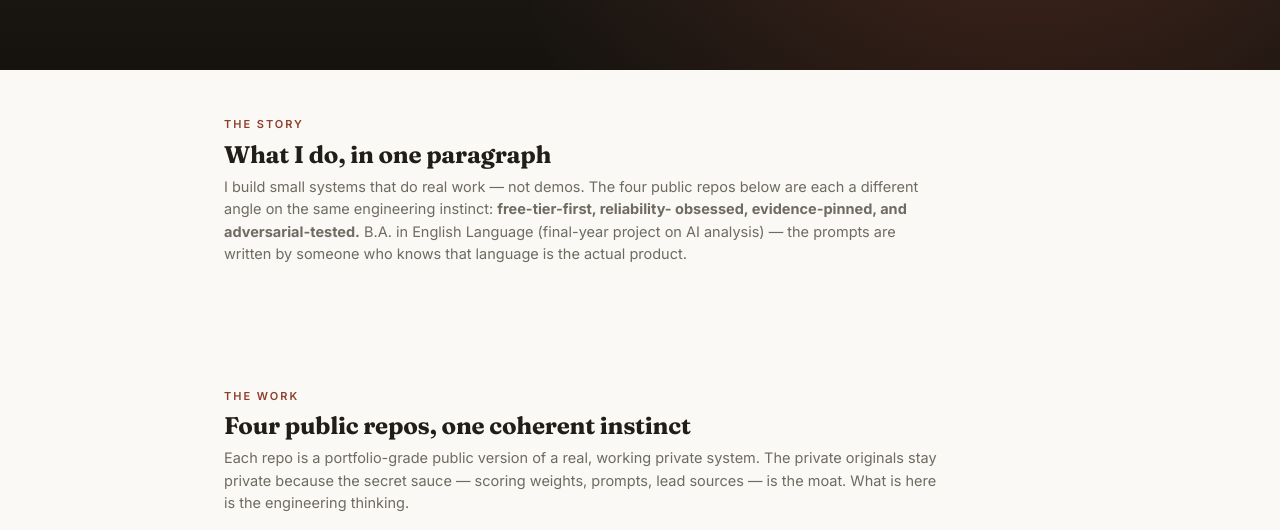
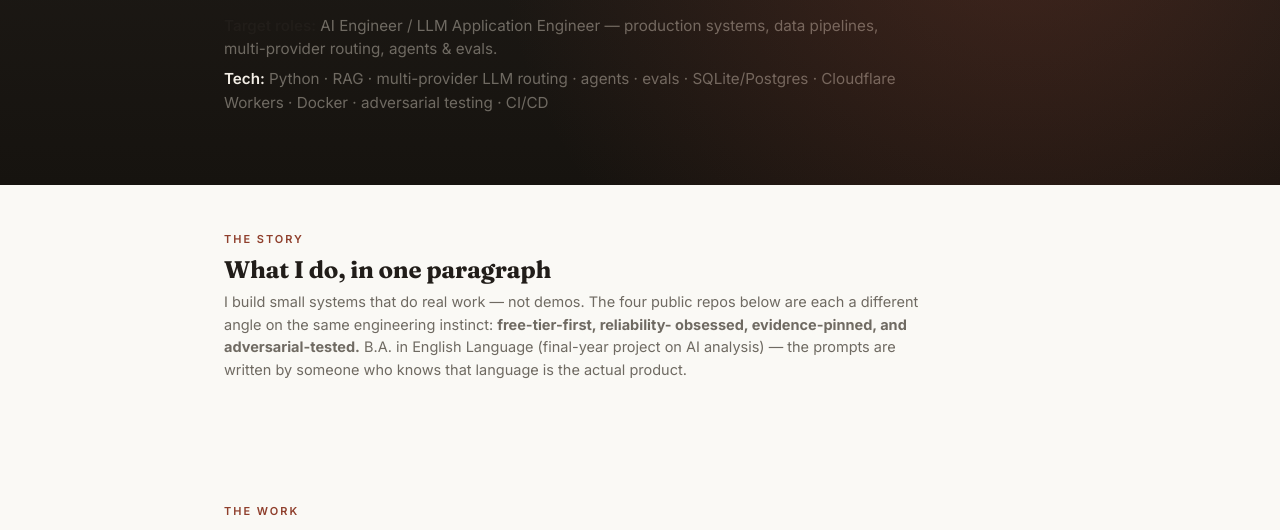
Before and after one commit to Rawbeew/portfolio, a plain HTML site: page index.html in a window 1280 px wide. Shown: the part 244-774 px from the top of the page. Drawn offline with Linux system fonts and the light colour scheme.

Commit message:
portfolio: target-roles + tech keywords block

```diff
--- a/index.html
+++ b/index.html
@@ -149,6 +149,16 @@
       model is one <em>component</em>, not the whole product — gated,
       auditable, and overridable. Free-tier-by-default on cost, evidence-
       pinned on quality.
+    </p>
+    <p class="lede" style="margin-top:12px;font-size:.95em;color:var(--mut)">
+      <strong style="color:var(--ink)">Target roles:</strong> AI Engineer /
+      LLM Application Engineer — production systems, data pipelines,
+      multi-provider routing, agents &amp; evals.
+      <span style="display:inline-block;margin-top:6px">
+        <strong>Tech:</strong> Python · RAG · multi-provider LLM routing ·
+        agents · evals · SQLite/Postgres · Cloudflare Workers · Docker ·
+        adversarial testing · CI/CD
+      </span>
     </p>
   </div>
 </header>
```
